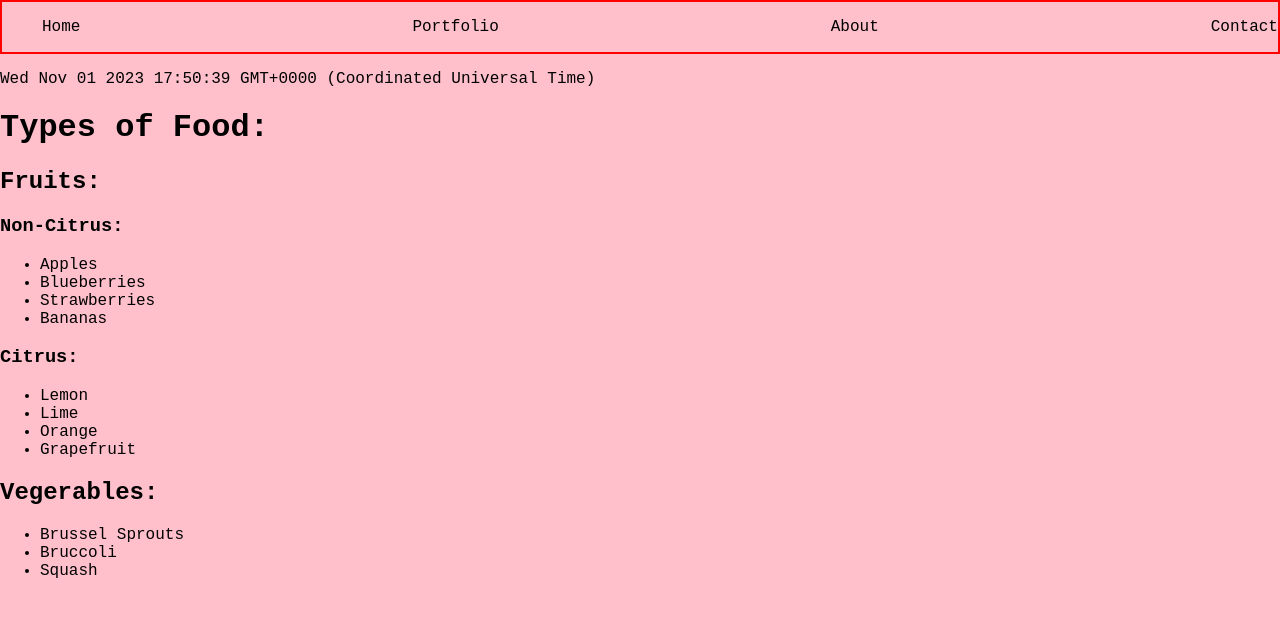
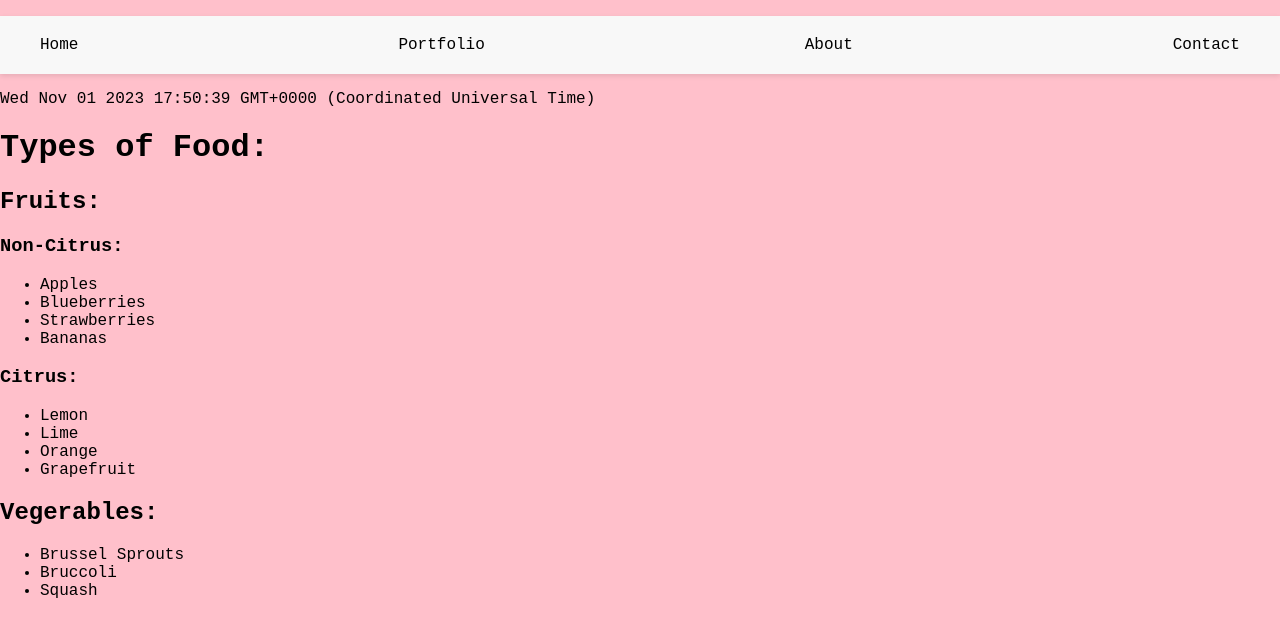
Before and after one commit to dchamp16/getting-react, a React (Create React App) app in the folder my-app/: page / in a window 1280 px wide. Shown: the top 636 px of the page. Built offline with nearby package versions, Linux system fonts and the light colour scheme.

Commit message:
fix the navbar style

```diff
--- a/my-app/src/component-style/Header.scss
+++ b/my-app/src/component-style/Header.scss
@@ -1,7 +1,3 @@
-#head {
-  border: 2px solid red;
-}
-
 #head ul {
   list-style-type: none;
 }
@@ -9,9 +5,43 @@
 #navbar li a {
   text-decoration: none;
   color: black;
+  display: inline-block;
+  padding: 10px 20px;
+  position: relative;
+  transition: all 0.2s ease-in-out;
+}
+
+#navbar li a::before {
+  content: "";
+  display: block;
+  position: absolute;
+  top: 0;
+  left: 0;
+  width: 100%;
+  height: 100%;
+  z-index: -1;
+  background: #f0f0f0;
+  border-radius: 4px;
+  box-shadow: 3px 3px 5px rgba(0, 0, 0, 0.1);
+  transition: all 0.2s ease-in-out;
+}
+
+#navbar li a:hover {
+  color: white;
+  background-color: #333;
+}
+
+#navbar li a:hover::before {
+  top: 1px;
+  left: 1px;
+  box-shadow: 2px 2px 4px rgba(0, 0, 0, 0.1);
 }
 
 #navbar {
   display: flex;
   justify-content: space-between;
+  align-items: center;
+  background-color: #f8f8f8;
+  padding: 10px 20px;
+  box-shadow: 0px 2px 5px rgba(0, 0, 0, 0.1);
 }
```
